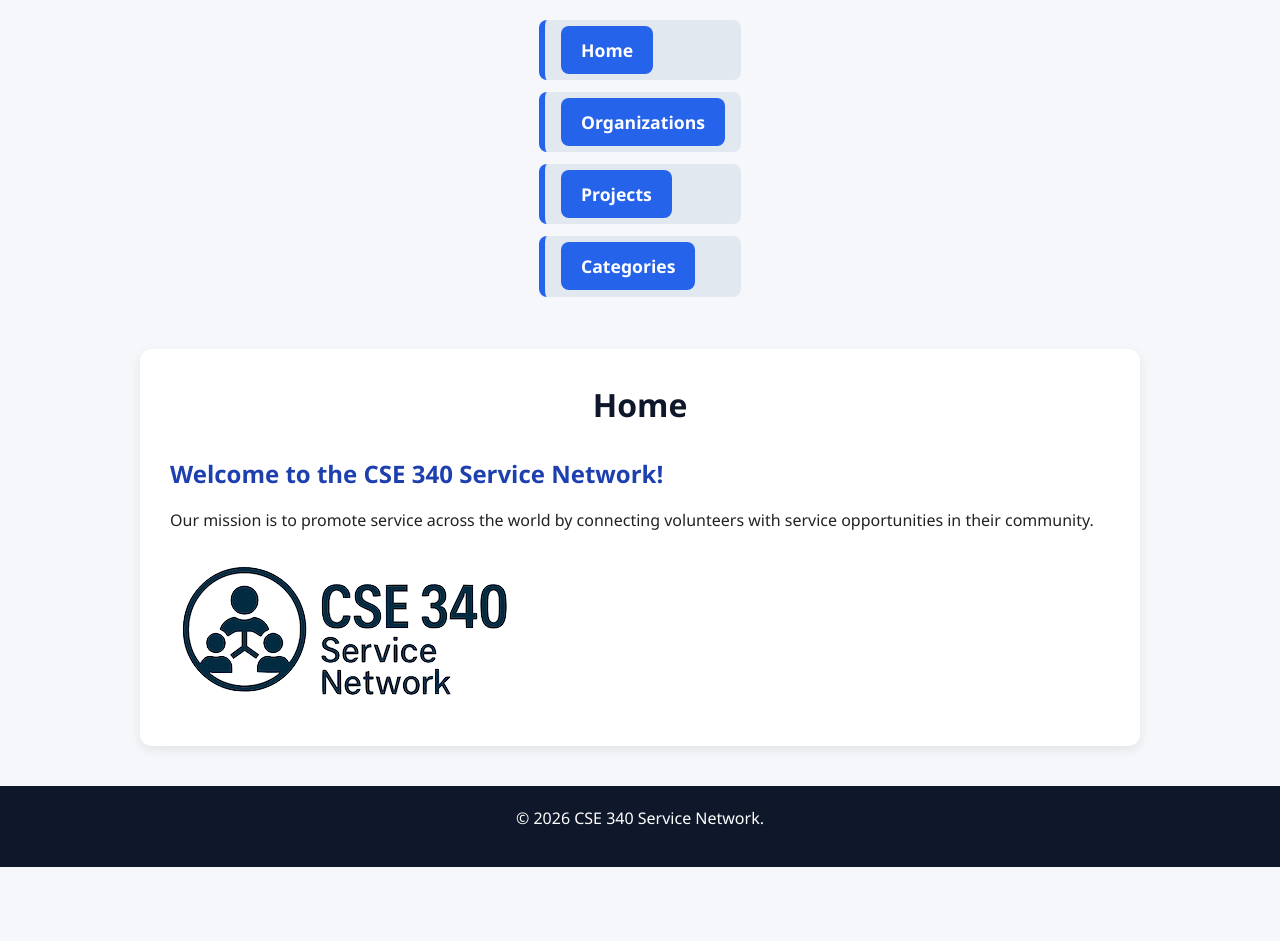
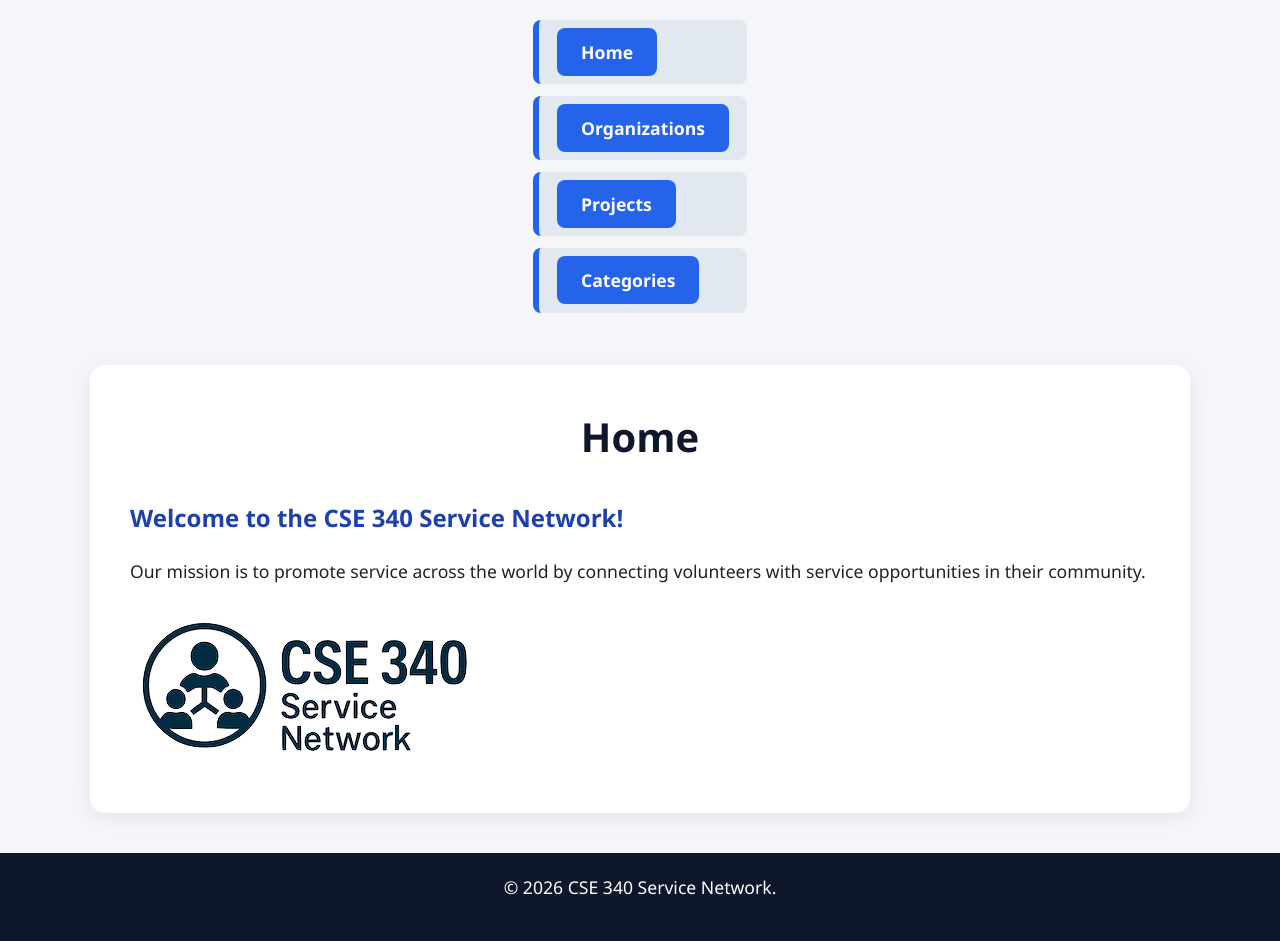
Before and after one commit to slplaine/cse340-course-repo, a Node server app: page / in a window 1280 px wide. Before the commit the page ends 867 px from the top, so only its background shows below. Run offline with Node 20, Linux system fonts and the light colour scheme.

Commit message:
making improvements

```diff
--- a/public/css/main.css
+++ b/public/css/main.css
@@ -11,8 +11,8 @@
    BODY
 ========================= */
 body {
-  font-family: "Segoe UI", Tahoma, Geneva, Verdana, sans-serif;
-  background-color: #f5f7fa;
+  font-family: "Segoe UI", Arial, sans-serif;
+  background-color: #f4f6f9;
   color: #222;
   line-height: 1.6;
 }
@@ -23,13 +23,7 @@ body {
 header {
   background: #0f172a;
   padding: 20px;
-}
-
-header h1,
-header h2 {
-  color: white;
-  text-align: center;
-  margin-bottom: 15px;
+  box-shadow: 0 2px 8px rgba(0, 0, 0, 0.15);
 }
 
 /* =========================
@@ -45,47 +39,49 @@ nav {
 nav a {
   text-decoration: none;
   color: white;
-  background-color: #2563eb;
-  padding: 12px 20px;
+  background: #2563eb;
+  padding: 12px 24px;
   border-radius: 8px;
-  font-weight: bold;
+  font-weight: 700;
   transition: all 0.3s ease;
 }
 
 nav a:hover {
-  background-color: #1d4ed8;
+  background: #1d4ed8;
   transform: translateY(-2px);
 }
 
 /* =========================
-   MAIN CONTENT
+   MAIN
 ========================= */
 main {
-  max-width: 1000px;
+  max-width: 1100px;
   margin: 40px auto;
-  padding: 30px;
   background: white;
-  border-radius: 12px;
-  box-shadow: 0 4px 12px rgba(0, 0, 0, 0.08);
+  padding: 40px;
+  border-radius: 15px;
+  box-shadow: 0 4px 20px rgba(0, 0, 0, 0.08);
 }
 
 h1 {
+  text-align: center;
+  margin-bottom: 30px;
   color: #0f172a;
-  margin-bottom: 25px;
-  text-align: center;
+  font-size: 2.5rem;
 }
 
 h2 {
   color: #1e40af;
-  margin-bottom: 15px;
+  margin-bottom: 20px;
 }
 
 p {
-  margin-bottom: 15px;
+  margin-bottom: 20px;
+  font-size: 1.1rem;
 }
 
 /* =========================
-   LISTS
+   LISTA DE CATEGORIAS
 ========================= */
 ul {
   list-style: none;
@@ -94,11 +90,31 @@ ul {
 
 li {
   background: #e2e8f0;
+  border-left: 6px solid #2563eb;
+  padding: 18px;
   margin-bottom: 12px;
-  padding: 16px;
-  border-left: 6px solid #2563eb;
   border-radius: 8px;
   font-size: 1.1rem;
+}
+
+/* =========================
+   IMAGENS
+========================= */
+img {
+  max-width: 100%;
+  height: auto;
+  border-radius: 10px;
+}
+
+/* =========================
+   CARDS
+========================= */
+.card {
+  background: #ffffff;
+  border-radius: 10px;
+  padding: 20px;
+  margin-bottom: 20px;
+  box-shadow: 0 3px 10px rgba(0,0,0,.08);
 }
 
 /* =========================
@@ -113,24 +129,6 @@ a:hover {
 }
 
 /* =========================
-   BUTTONS
-========================= */
-button,
-.btn {
-  background: #2563eb;
-  color: white;
-  border: none;
-  padding: 12px 18px;
-  border-radius: 8px;
-  cursor: pointer;
-}
-
-button:hover,
-.btn:hover {
-  background: #1d4ed8;
-}
-
-/* =========================
    FOOTER
 ========================= */
 footer {
@@ -142,9 +140,10 @@ footer {
 }
 
 /* =========================
-   RESPONSIVE
+   MOBILE
 ========================= */
 @media (max-width: 768px) {
+
   nav {
     flex-direction: column;
     align-items: center;
```
